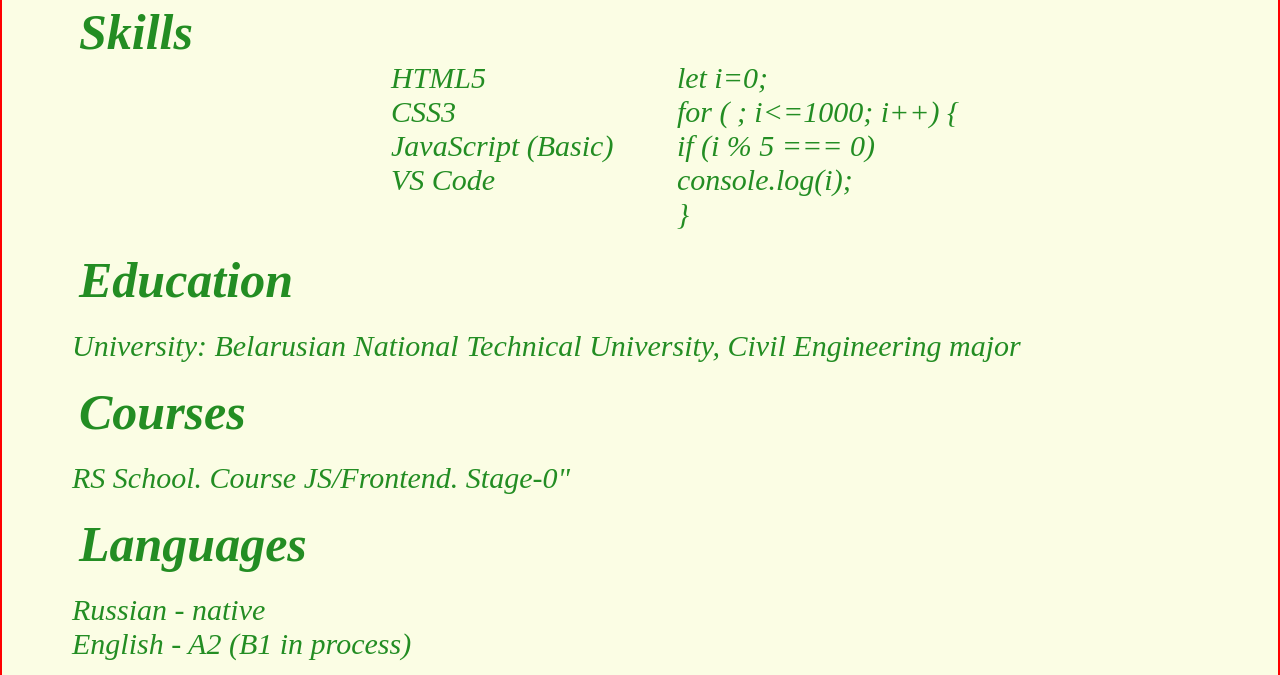
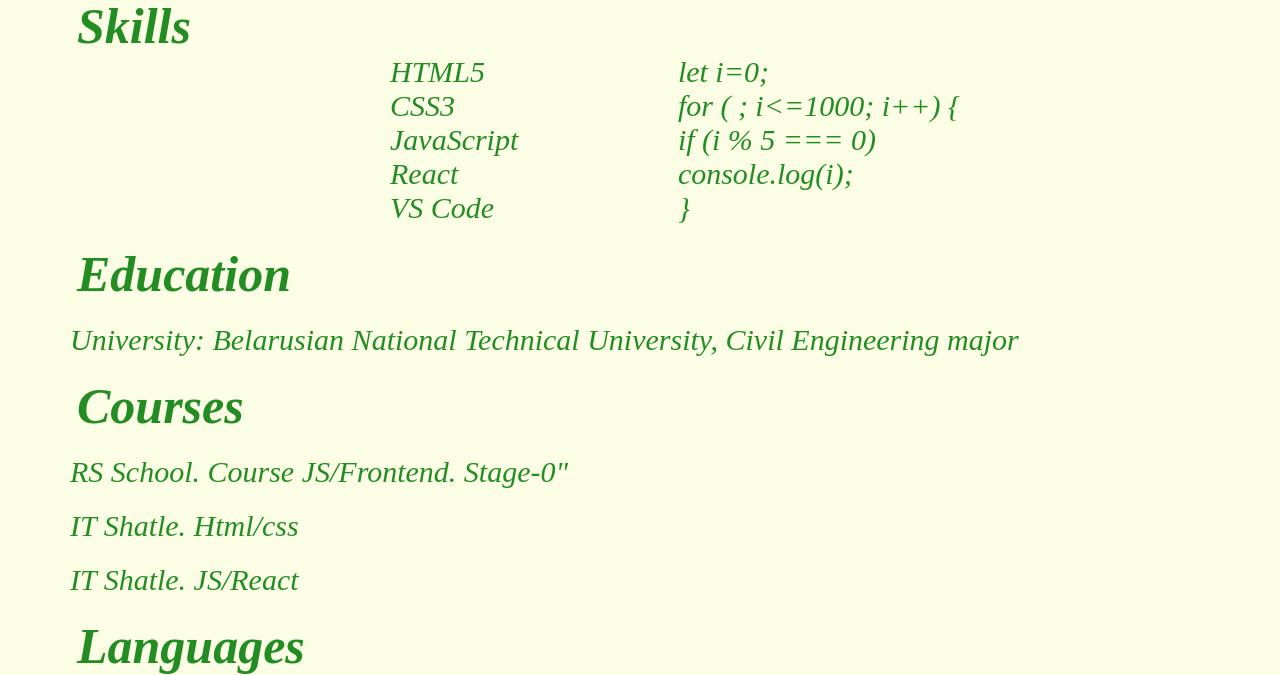
Before and after one commit to timurza/rsschool-cv, a plain HTML site: page index.html in a window 1280 px wide. Shown: the part 810-1485 px from the top of the page. Drawn offline with Linux system fonts and the light colour scheme.

Commit message:
feat: add certificates to cv

```diff
--- a/index.html
+++ b/index.html
@@ -10,7 +10,7 @@
 </head>
 
 <body>
-    <div class="container">
+
         <header>
             <img src="./img/My photo.jpg" alt="my photo">
             <div class="name">
@@ -19,7 +19,7 @@
                     <li>Location: Minsk, Belarus</li>
                     <li>Phone number: +375 44 775-14-34</li>
                     <li>Email: timur88info@gmail.com</li>
-                    <li>GitHub: timurzas</li>
+                    <li><a href="https://github.com/timurza">&nbsp; GitHub:@timurza</a></li>
                     <li>Telegram: Timur Alimbekov</li>
                     <li>Discord: @timurza</li>
                 </ul>
@@ -41,7 +41,8 @@
             <ul class="skills">
                 <li>HTML5</li>
                 <li>CSS3</li>
-                <li>JavaScript (Basic)</li>
+                <li>JavaScript</li>
+                <li>React</li>
                 <li>VS Code</li>
             </ul>
             <div class="code">
@@ -59,6 +60,9 @@
             <p>University: Belarusian National Technical University, Civil Engineering major</p>
             <h3>Courses</h3>
             <p>RS School. Course JS/Frontend. Stage-0"</p>
+           <p><a href="./img/sertificate html.pdf">IT Shatle. Html/css</a></p>
+           <p><a href="./img/sertificate js.pdf">IT Shatle. JS/React</a></p>
+
             <h3> Languages</h3>
             <ul>
                 <li> Russian - native</li>
@@ -66,9 +70,9 @@
             </ul>
         </div>
         <footer>
-            <img class="logo" src="./img/rs.png" alt="logo rsschool">
+                     <img class="logo" src="./img/rs.png" alt="logo rsschool">
         </footer>
-    </div>
+
 </body>
 
 </html>
--- a/style.css
+++ b/style.css
@@ -6,13 +6,12 @@
 body {
     font-style: italic;
     color: rgb(35, 141, 35);
-}
-
-.container {
     max-width: 1283px;
     margin: 0% auto;
-    border: solid 2px red;
     background: rgba(251, 253, 226, 0.911);
+}
+header {
+    display: flex;
 }
 
 .name {
@@ -43,7 +42,18 @@ p {
     margin-top: 20px;
     font-size: 30px;
 }
+a{
+    font-size: 30px;
+    text-decoration: none;
+    font-style: italic;
+    color: rgb(35, 141, 35);
+    transition: 0.3s;
 
+}
+a:hover{
+    color: rgb(24, 92, 24);
+
+}
 h3 {
     font-size: 50px;
     margin-left: 77px;
@@ -74,6 +84,8 @@ li {
 footer {
     text-align: center;
     background: rgba(251, 253, 226, 0.911);
+    display: flex;
+    justify-content: space-around;
 }
 
 .logo {
```
Also changed, not shown: img/©.png (added), 2 other files.
